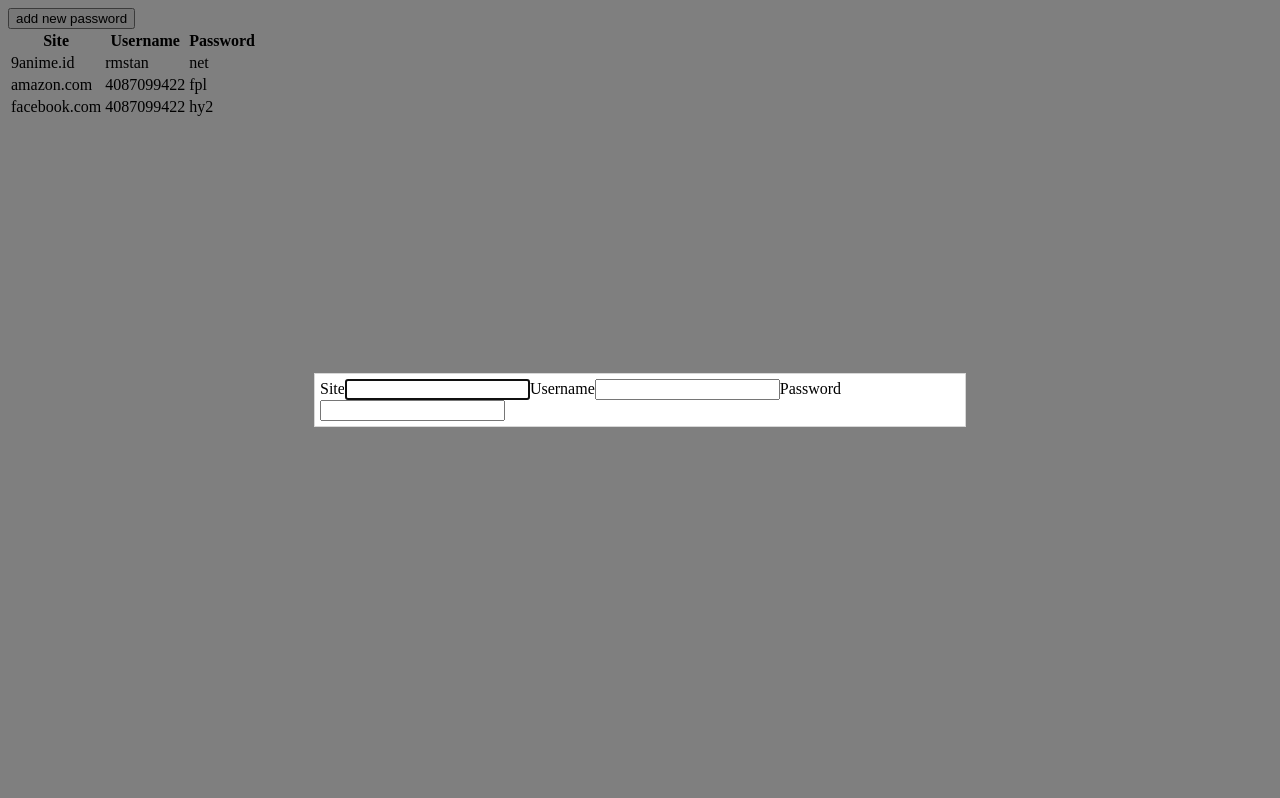
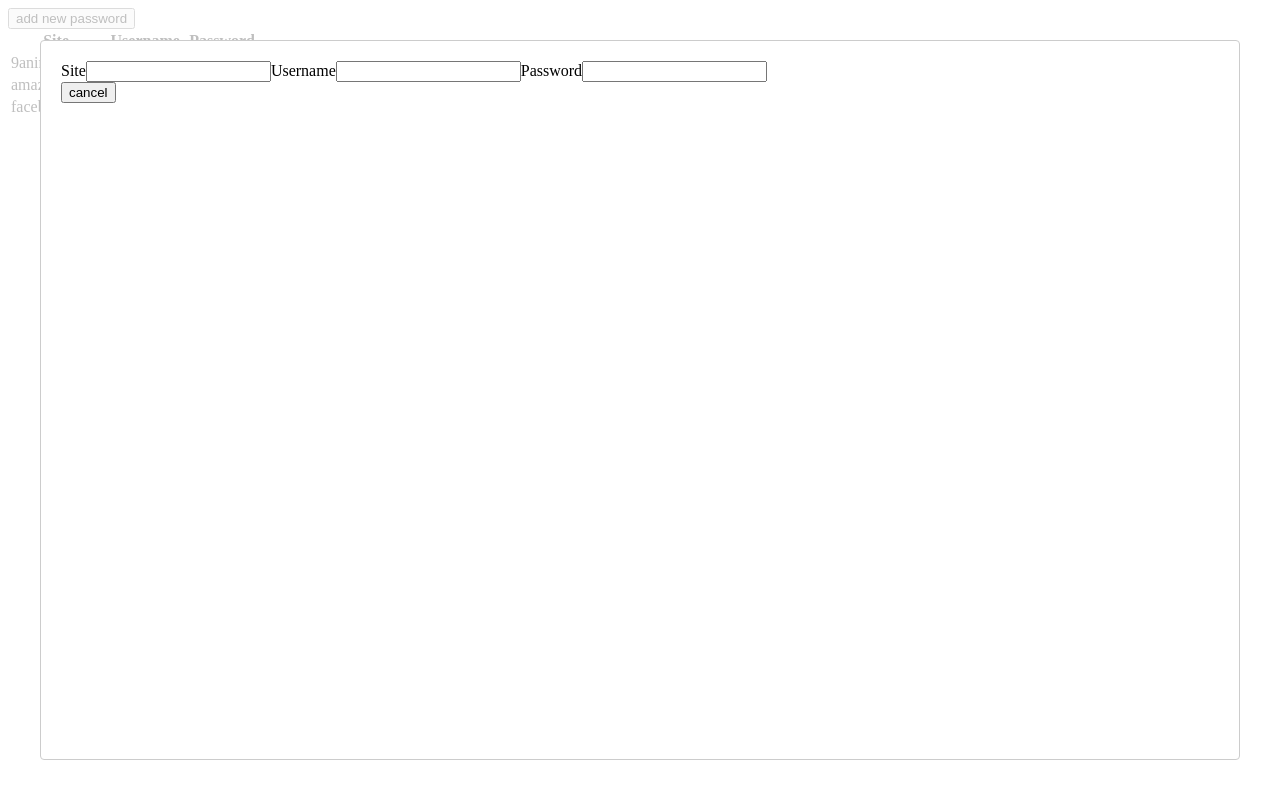
Before and after one commit to Ryan-Vakhshoori/Password-Manager-WebApp, a React (Create React App) app: page /passwords in a window 1280 px wide. Both pictures are taken after a click on the button "add new password". Built offline with nearby package versions, Linux system fonts and the light colour scheme.

Commit message:
switcherd to react modal

```diff
--- a/package.json
+++ b/package.json
@@ -8,6 +8,7 @@
     "@testing-library/user-event": "^13.5.0",
     "react": "^17.0.2",
     "react-dom": "^17.0.2",
+    "react-modal": "^3.15.1",
     "react-router-dom": "^6.3.0",
     "react-scripts": "5.0.0",
     "react-table": "^7.8.0",
--- a/src/new_password.js
+++ b/src/new_password.js
@@ -1,17 +1,25 @@
 import React from "react";
-import { Popup as ReactPopup } from "reactjs-popup";
-import "reactjs-popup/dist/index.css";
+import ReactModal from "react-modal";
 import { useState } from "react";
 
-const Popup = () => {
+const Modal = () => {
   const [site, setSite] = useState("");
   const [username, setUsername] = useState("");
   const [password, setPassword] = useState("");
+  const [modalIsOpen, setIsOpen] = useState(false);
+
+  function openModal() {
+    setIsOpen(true);
+  }
+
+  function closeModal() {
+    setIsOpen(false);
+  }
+
   return (
-    <ReactPopup
-      trigger={<button>add new password</button>}
-      modal
-    >
+    <div>
+      <button onClick={openModal}>add new password</button>
+      <ReactModal isOpen={modalIsOpen} onRequestClose={closeModal}>
         <form>
           <label>
             Site
@@ -38,8 +46,10 @@ const Popup = () => {
             />
           </label>
         </form>
-    </ReactPopup>
+        <button onClick={closeModal}>cancel</button>
+      </ReactModal>
+    </div>
   );
 };
 
-export default Popup;
+export default Modal;
--- a/src/routes/passwords.js
+++ b/src/routes/passwords.js
@@ -1,6 +1,6 @@
 import React from "react";
 import { useTable } from "react-table";
-import Popup from "../new_password";
+import Modal from "../new_password";
 
 function Passwords() {
   const data = React.useMemo(
@@ -47,7 +47,7 @@ function Passwords() {
 
   return (
     <div>
-      <Popup />
+      <Modal />
       <table {...getTableProps()}>
         <thead>
           {headerGroups.map((headerGroup) => (
```
Also changed, not shown: 1 other file (tests, documents, lock files or other folders). Lines whose indentation alone changed are shown as unchanged.
